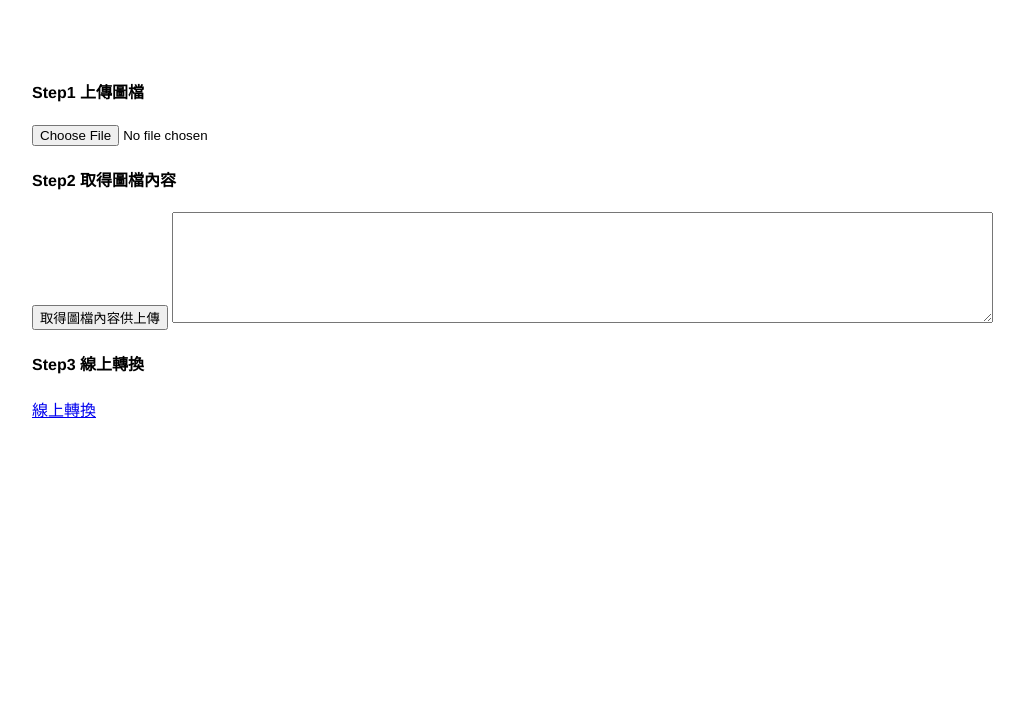
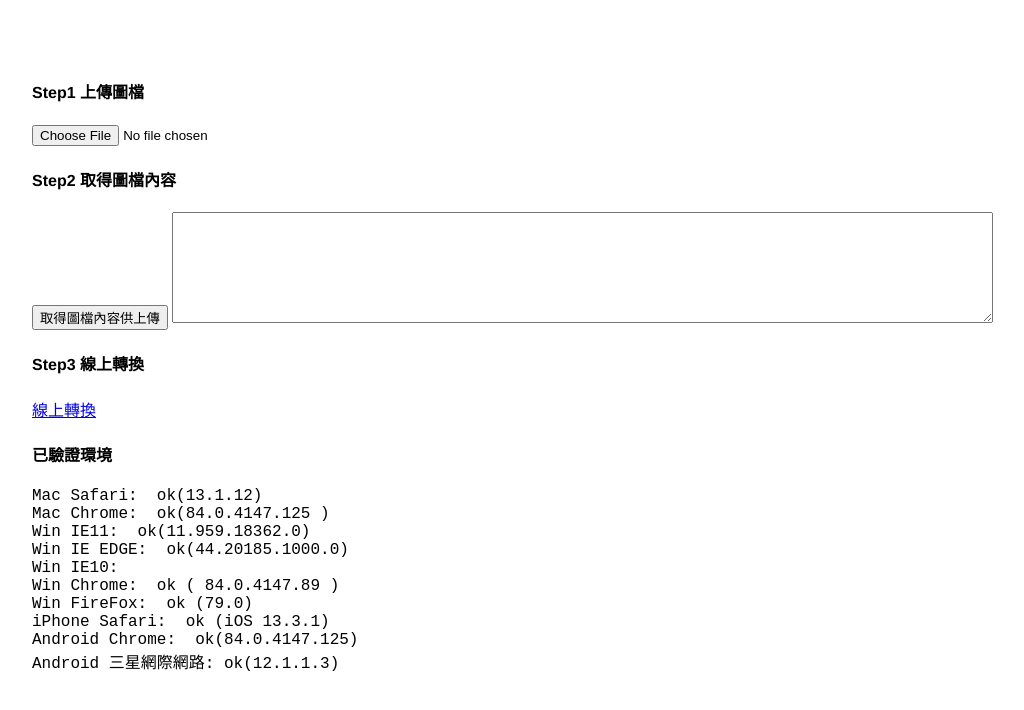
Before and after one commit to kennethtu999/kennethtu999.github.io, a plain HTML site: page poc/2020/canvas_fileuploadInner.html in a window 1280 px wide. Shown: the whole page, without its empty margins (26-1050 px from the left). Drawn offline with nearby package versions, Linux system fonts and the light colour scheme.

Commit message:
update verified device

```diff
--- a/poc/2020/canvas_fileuploadInner.html
+++ b/poc/2020/canvas_fileuploadInner.html
@@ -40,9 +40,27 @@
 		<a href="https://codebeautify.org/base64-to-image-converter" target="_blank">線上轉換</a>
 	</div>
 
+
 <div class="resultImageWrapper">
 	<img src="" alt="" id="resultImage" />
 </div>
+
+<h4>已驗證環境</h4>
+<div>
+<pre>
+Mac Safari:  ok(13.1.12)
+Mac Chrome:  ok(84.0.4147.125 )
+Win IE11:  ok(11.959.18362.0)
+Win IE EDGE:  ok(44.20185.1000.0)
+Win IE10:
+Win Chrome:  ok ( 84.0.4147.89 )
+Win FireFox:  ok (79.0)
+iPhone Safari:  ok (iOS 13.3.1)
+Android Chrome:  ok(84.0.4147.125)
+Android 三星網際網路: ok(12.1.1.3)
+</pre>
+</div>
+
 
 <script src="//code.jquery.com/jquery-3.5.1.min.js"></script>
 <script>
```
